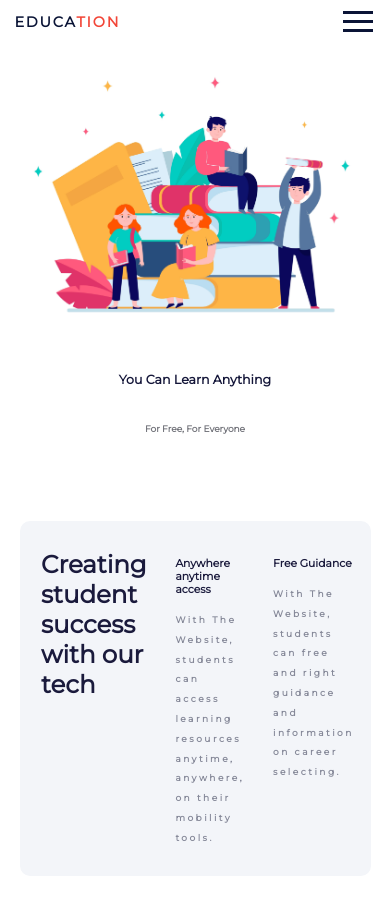
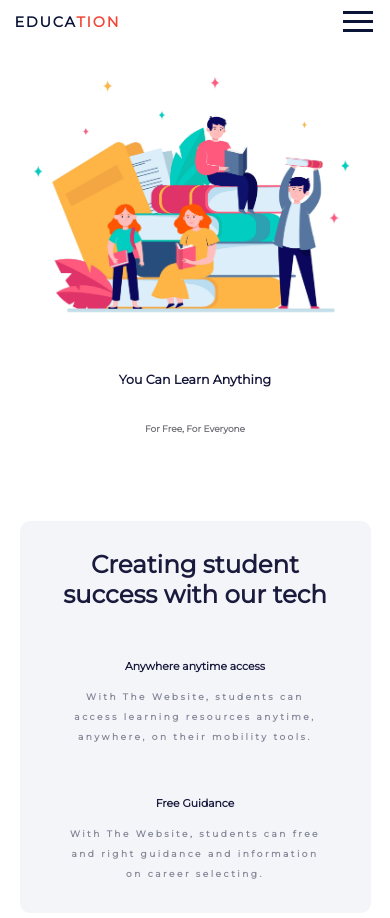
Before and after one commit to Akshima-Ghai/OneEducationalWebsiteForAll, a React (Create React App) app: page / in a window 390 px wide. Shown: the top 918 px of the page. Built offline with nearby package versions, Linux system fonts and the light colour scheme.

Commit message:
Fixed Overview Container Responsiveness

```diff
--- a/src/pages/Home/Home.css
+++ b/src/pages/Home/Home.css
@@ -117,6 +117,18 @@
   }
 }
 
+@media (max-width: 800px) {
+  .home__dashboard{
+    flex-direction: column;
+    text-align: center;
+  }
+
+  .home__dashboard--item-2 p, .home__dashboard--item-3 p{
+    padding: 0 4rem;
+  }
+}
+
+
 @media (max-width: 600px) {
   .home__banner--img {
     width: 70%;
```
